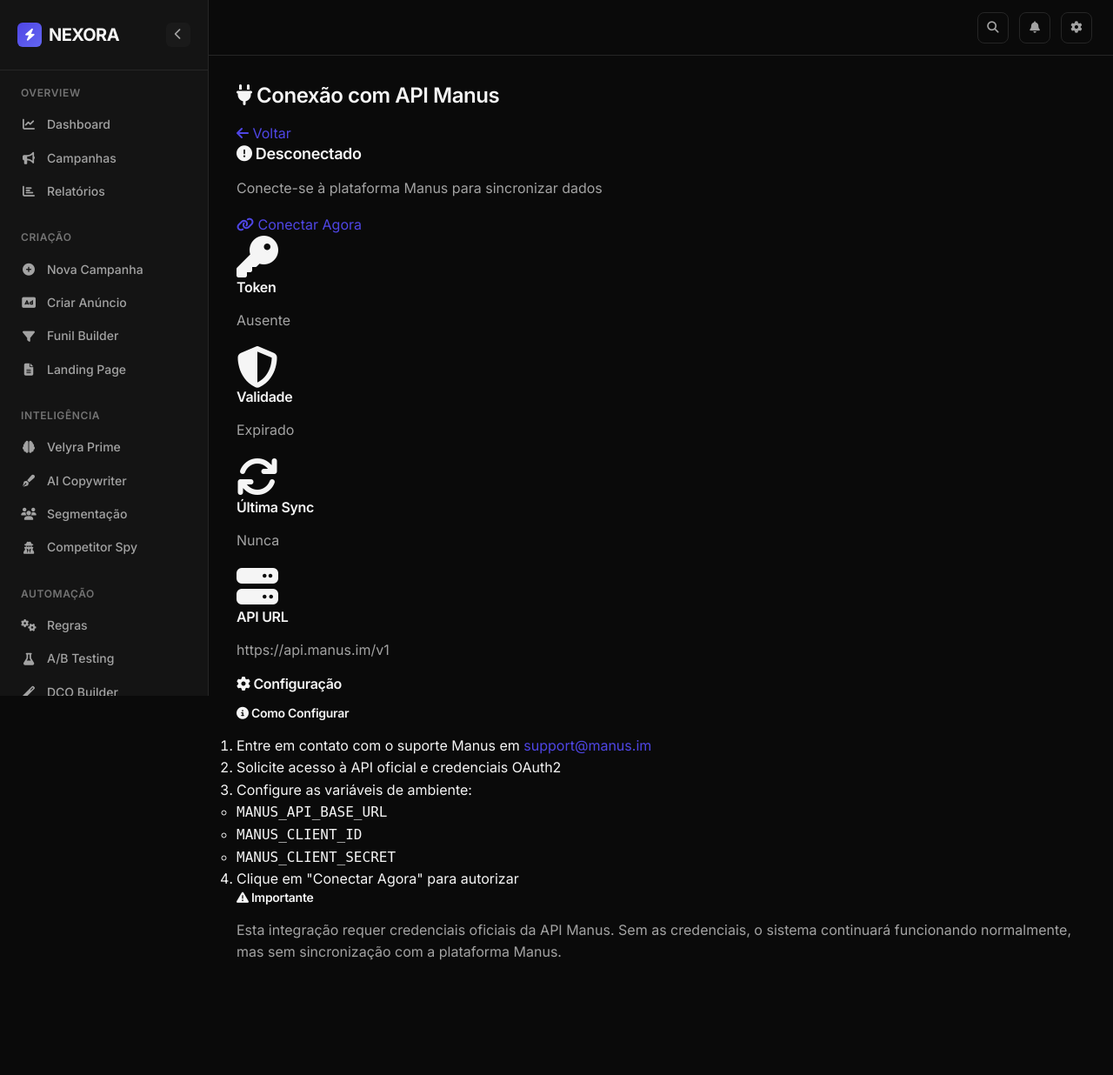
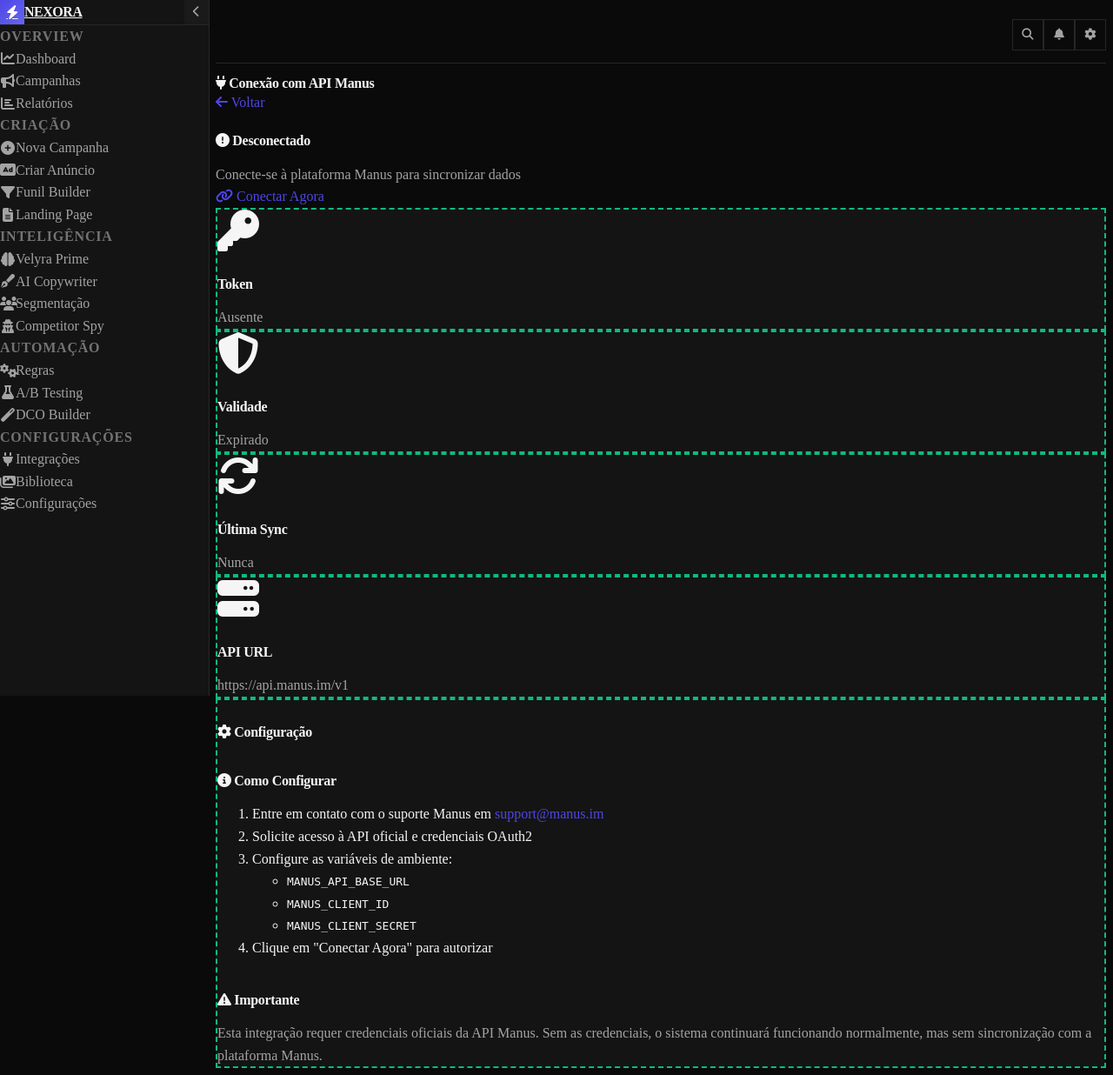
Before and after one commit to fabiinobrega/robo-otimizador, a Flask app: page /manus/connect in a window 1280 px wide. Shown: the whole page at 87% size. Before the commit the page ends 1104 px from the top, so only its background shows below. Run offline with Flask 3, Linux system fonts and the light colour scheme; data that the repository does not hold is empty; some libraries are stand-ins or nearby versions.

Commit message:
style: Aplicar design premium NEXORA (bordas verdes tracejadas) em todos os 50 templates e padronizar cards

```diff
--- a/static/css/nexora-premium-theme.css
+++ b/static/css/nexora-premium-theme.css
@@ -31,9 +31,13 @@
     --accent-primary: #4f46e5; /* Indigo for primary actions */
     --accent-success: #22c55e; /* Green for success */
     --accent-warning: #f97316; /* Orange for warnings */
-    --accent-danger: #ef4444; /* Red for danger/errors */
-    --accent-info: #3b82f6; /* Blue for informational messages */
+    --accent-danger: #ef4444; /* Red for danger/errors */    --accent-info: #3b82f6; /* Blue for informational messages */
 
+    /* NEXORA Signature Styles */
+    --nexora-green: #10b981;
+    --nexora-green-glow: rgba(16, 185, 129, 0.15);
+    --nexora-border-dashed: 2px dashed var(--nexora-green);
+}
     /* ============================================
        TYPOGRAPHY
        ============================================ */
@@ -206,10 +210,17 @@ a:hover {
 /* Cards */
 .card-nexora {
     background-color: var(--bg-secondary);
-    border: 1px solid var(--border-primary);
+    border: var(--nexora-border-dashed);
     border-radius: var(--radius-xl);
     padding: var(--spacing-6);
     box-shadow: var(--shadow-md);
+    transition: all var(--transition-base);
+}
+
+.card-nexora:hover {
+    border-style: solid;
+    box-shadow: 0 0 20px var(--nexora-green-glow);
+    transform: translateY(-2px);
 }
 
 /* Forms */
--- a/templates/ad_editor.html
+++ b/templates/ad_editor.html
@@ -287,7 +287,7 @@ function previewAdMedia() {
                     const col = document.createElement('div');
                     col.className = 'col-4';
                     col.innerHTML = `
-                        <div class="card">
+                        <div class="nexora-card">
                             <img src="${ev.target.result}" class="card-img-top" style="height: 80px; object-fit: cover;">
                         </div>
                     `;
--- a/templates/affiliates.html
+++ b/templates/affiliates.html
@@ -10,7 +10,7 @@
     </header>
 
 
-<div class="card">
+<div class="nexora-card">
     <div class="card-body">
         <h5>Programa de Afiliados</h5>
         <p>Ganhe comissões indicando</p>
--- a/templates/ai_copywriter.html
+++ b/templates/ai_copywriter.html
@@ -110,7 +110,7 @@
 <!-- Resultados -->
 <div class="row" id="resultsSection" style="display: none;">
     <div class="col-12">
-        <div class="card">
+        <div class="nexora-card">
             <div class="card-header">
                 <h5 class="mb-0"><i class="fas fa-file-alt"></i> Copies Geradas</h5>
             </div>
--- a/templates/base_nexora.html
+++ b/templates/base_nexora.html
@@ -293,16 +293,17 @@
         /* Cards */
         .nexora-card {
             background-color: var(--bg-secondary);
-            border: 1px solid var(--border-primary);
+            border: 2px dashed #10b981;
             border-radius: var(--radius-xl);
             padding: var(--spacing-6);
             transition: all var(--transition-base);
         }
 
         .nexora-card:hover {
-            border-color: var(--border-secondary);
+            border-style: solid;
+            border-color: #10b981;
             transform: translateY(-2px);
-            box-shadow: var(--shadow-lg);
+            box-shadow: 0 0 20px rgba(16, 185, 129, 0.2);
         }
 
         /* Global Hover Effects for Interactive Elements */
--- a/templates/create_perfect_ad_v2.html
+++ b/templates/create_perfect_ad_v2.html
@@ -541,7 +541,7 @@
                                     </div>
 
                                     <div class="col-lg-4">
-                                        <div class="card">
+                                        <div class="nexora-card">
                                             <div class="card-header">
                                                 <h6 class="mb-0">Especificações</h6>
                                             </div>
@@ -733,7 +733,7 @@
                         <!-- Preview do Anúncio -->
                         <h6 class="mb-3">Preview do Anúncio</h6>
                         <div class="ad-preview mb-4">
-                            <div class="card">
+                            <div class="nexora-card">
                                 <div class="card-body">
                                     <div class="d-flex align-items-center mb-3">
                                         <div class="avatar-sm bg-primary text-white rounded-circle me-2">
@@ -1278,7 +1278,7 @@ function handleMediaUpload(files) {
         const reader = new FileReader();
         reader.onload = function(e) {
             col.innerHTML = `
-                <div class="card">
+                <div class="nexora-card">
                     <img src="${e.target.result}" class="card-img-top" alt="Preview">
                     <div class="card-body p-2">
                         <small>${file.name}</small>
--- a/templates/developer_api.html
+++ b/templates/developer_api.html
@@ -9,7 +9,7 @@
     </div>
 
 
-<div class="card">
+<div class="nexora-card">
     <div class="card-body">
         <h5>Documentação da API</h5>
         <code>GET /api/campaigns</code>
--- a/templates/generate_perfect_ad.html
+++ b/templates/generate_perfect_ad.html
@@ -278,7 +278,7 @@
         </div>
 
         <!-- Ações Finais -->
-        <div class="card">
+        <div class="nexora-card">
             <div class="card-body">
                 <h5>Próximas Ações</h5>
                 <div class="d-flex gap-2 flex-wrap">
@@ -796,7 +796,7 @@ function previewMedia() {
             const col = document.createElement('div');
             col.className = 'col-md-3';
             col.innerHTML = `
-                <div class="card">
+                <div class="nexora-card">
                     <div class="position-relative">
                         ${isVideo ?
                             `<video src="${e.target.result}" class="card-img-top" style="height: 150px; object-fit: cover;" controls></video>` :
--- a/templates/manus_connection.html
+++ b/templates/manus_connection.html
@@ -53,7 +53,7 @@
             <!-- Informações da Conexão -->
             <div class="row mb-4">
                 <div class="col-md-3">
-                    <div class="card">
+                    <div class="nexora-card">
                         <div class="card-body text-center">
                             <i class="fas fa-key fa-3x text-primary mb-3"></i>
                             <h5>Token</h5>
@@ -68,7 +68,7 @@
                     </div>
                 </div>
                 <div class="col-md-3">
-                    <div class="card">
+                    <div class="nexora-card">
                         <div class="card-body text-center">
                             <i class="fas fa-shield-alt fa-3x text-success mb-3"></i>
                             <h5>Validade</h5>
@@ -83,7 +83,7 @@
                     </div>
                 </div>
                 <div class="col-md-3">
-                    <div class="card">
+                    <div class="nexora-card">
                         <div class="card-body text-center">
                             <i class="fas fa-sync fa-3x text-info mb-3"></i>
                             <h5>Última Sync</h5>
@@ -98,7 +98,7 @@
                     </div>
                 </div>
                 <div class="col-md-3">
-                    <div class="card">
+                    <div class="nexora-card">
                         <div class="card-body text-center">
                             <i class="fas fa-server fa-3x text-secondary mb-3"></i>
                             <h5>API URL</h5>
@@ -114,7 +114,7 @@
             {% if status.connected %}
             <div class="row mb-4">
                 <div class="col-md-12">
-                    <div class="card">
+                    <div class="nexora-card">
                         <div class="card-header bg-primary text-white">
                             <h5 class="mb-0"><i class="fas fa-sync-alt"></i> Sincronização de Dados</h5>
                         </div>
@@ -164,7 +164,7 @@
             <!-- Créditos -->
             <div class="row mb-4">
                 <div class="col-md-6">
-                    <div class="card">
+                    <div class="nexora-card">
                         <div class="card-header bg-warning text-dark">
                             <h5 class="mb-0"><i class="fas fa-coins"></i> Créditos Manus</h5>
                         </div>
@@ -178,7 +178,7 @@
                     </div>
                 </div>
                 <div class="col-md-6">
-                    <div class="card">
+                    <div class="nexora-card">
                         <div class="card-header bg-info text-white">
                             <h5 class="mb-0"><i class="fas fa-bell"></i> Webhooks</h5>
                         </div>
@@ -202,7 +202,7 @@
             <!-- Configuração -->
             <div class="row">
                 <div class="col-md-12">
-                    <div class="card">
+                    <div class="nexora-card">
                         <div class="card-header">
                             <h5 class="mb-0"><i class="fas fa-cog"></i> Configuração</h5>
                         </div>
--- a/templates/payments_dashboard.html
+++ b/templates/payments_dashboard.html
@@ -68,7 +68,7 @@
         </div>
 
         <div class="col-md-6">
-            <div class="card">
+            <div class="nexora-card">
                 <div class="card-body">
                     <h5 class="card-title">💰 Adicionar Créditos</h5>
 
@@ -121,7 +121,7 @@
         </div>
 
         <div class="col-12">
-            <div class="card">
+            <div class="nexora-card">
                 <div class="card-body">
                     <div class="table-responsive">
                         <table class="table table-hover" id="payments-history">
--- a/templates/subscriptions.html
+++ b/templates/subscriptions.html
@@ -9,7 +9,7 @@
     </div>
 
 
-<div class="card">
+<div class="nexora-card">
     <div class="card-body">
         <h5>Plano Atual: Gratuito</h5>
         <button class="btn btn-primary" onclick="showToast('Funcionalidade em desenvolvimento', 'info')">Upgrade</button>
```
Also changed, not shown: templates/create_campaign.html (+4 -4 lines), templates/dashboard.html (+6 -6 lines).
